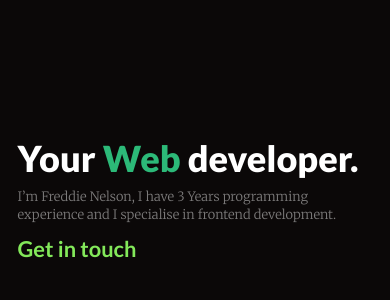
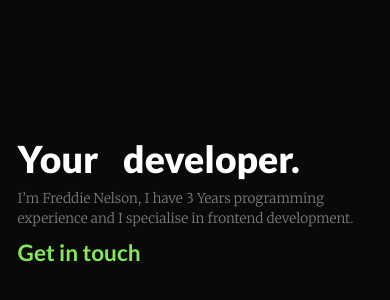
Before and after one commit to freddie-nelson/freddienelson.co.uk, a Vue app: page / in a window 390 px wide. Shown: the part 104-404 px from the top of the page. Built offline with nearby package versions, Linux system fonts and the light colour scheme.

Commit message:
added typewriter effect to hero title

```diff
--- a/src/App.vue
+++ b/src/App.vue
@@ -21,12 +21,12 @@ export default defineComponent({
 
 // fluid font change
 html {
-  font-size: 12.5px;
+  font-size: 13px;
 }
 
 @media screen and (min-width: 320px) {
   html {
-    font-size: calc(12.5px + 3.5 * ((100vw - 320px) / 680));
+    font-size: calc(13px + 3 * ((100vw - 320px) / 680));
   }
 }
 
@@ -52,7 +52,7 @@ html {
   --page-title: 900 max(4.2vw, 2.8rem) "Lato", "Arial", sans-serif;
   --heading: 700 3.375rem "Lato", "Arial", sans-serif;
   --heading-bolder: 900 3.375rem "Lato", "Arial", sans-serif;
-  --para: 300 max(1.3vw, 1rem)/1.55 "Merriweather", serif;
+  --para: 300 max(1.3vw, 1.2rem)/1.55 "Merriweather", serif;
   --para-small: 300 0.875rem/1.55 "Merriweather", serif;
 
   // spacing
@@ -62,7 +62,7 @@ html {
   @media screen and (max-width: 700px) {
     --side-padding: 4.5vw;
     --page-title: 900 max(4.2vw, 2.8rem)/.95 "Lato", "Arial", sans-serif;
-    --para: 300 max(1.3vw, 1rem)/1.45 "Merriweather", serif;
+    --para: 300 max(1.3vw, 1.02rem)/1.45 "Merriweather", serif;
   }
 }
 
--- a/src/sections/hero/Hero.vue
+++ b/src/sections/hero/Hero.vue
@@ -1,7 +1,7 @@
 <template>
   <section id="hero">
     <div class="content">
-      <h1>Your <span class="highlight" id="role-text">{{ highlight }}</span> developer.</h1>
+      <h1>Your <span class="highlight" ref="role"></span>developer.</h1>
       <p>I’m Freddie Nelson, I have 3 Years programming experience and I specialise in frontend development.</p>
       <a href="#contact">Get in touch <icon :icon="chevronIcon" /></a>
     </div>
@@ -9,8 +9,13 @@
 </template>
 
 <script lang="ts">
+// Import chevron icon
 import { Icon } from "@iconify/vue";
 import chevronIcon from "@iconify-icons/line-md/chevron-small-right";
+
+// import typewriterjs
+import Typewriter from "typewriter-effect/dist/core";
+import { setupTypewriterDesktop, setupTypewriterMobile } from "./setupTypewriter";
 
 import { defineComponent } from "vue";
 
@@ -26,14 +31,29 @@ export default defineComponent({
     }
   },
   mounted() {
+    // setup typewriter effect
+    const tw = new Typewriter(this.$refs.role, {
+      delay: 80,
+      loop: true
+    });
+
+    console.log(tw);
+
+    const delay = 1600;
+    const pause = 300;
+
     window.addEventListener("resize", () => {
       if (window.innerWidth <= 700) {
-        this.highlight = "Web";
+        setupTypewriterMobile(tw, delay, pause);
+      } else {
+        setupTypewriterDesktop(tw, delay, pause);
       }
     })
 
     if (window.innerWidth <= 700) {
-      this.highlight = "Web";
+      setupTypewriterMobile(tw, delay, pause);
+    } else {
+      setupTypewriterDesktop(tw, delay, pause);
     }
   }
 });
@@ -48,14 +68,17 @@ export default defineComponent({
 
   .content {
     margin-top: 29vh;
+    width: 100%;
 
     h1 {
       font: var(--page-title);
       color: var(--heading-dark);
       margin-bottom: 1rem;
+      white-space: nowrap;
 
       .highlight {
         color: var(--accent-dark);
+        margin-right: .4rem;
 
         // @media screen and (max-width: 700px) {
         //   display: none;
@@ -67,9 +90,9 @@ export default defineComponent({
       font: var(--para);
       color: var(--para-dark);
       opacity: .75;
-      width: 40vw;
+      width: 80%;
       min-width: 350px;
-      max-width: 850px;
+      max-width: 750px;
       margin-bottom: 1.2vh;
     }
 
--- /dev/null
+++ b/src/sections/hero/setupTypewriter.ts
@@ -0,0 +1,31 @@
+const desktop = [ "JavaScript", "VueJS", "Electron", "Express", "SEO", "NodeJS", "MongoDB", "Mobile", "Capacitor", "Ionic", "Web", "HTML", "CSS" ];
+
+export function setupTypewriterDesktop(tw: any, delay: number, pause: number) {
+  tw.typeString(desktop[0]).pauseFor(delay).deleteAll().pauseFor(pause)
+    .typeString(desktop[1]).pauseFor(delay).deleteAll().pauseFor(pause)
+    .typeString(desktop[2]).pauseFor(delay).deleteAll().pauseFor(pause)
+    .typeString(desktop[3]).pauseFor(delay).deleteAll().pauseFor(pause)
+    .typeString(desktop[4]).pauseFor(delay).deleteAll().pauseFor(pause)
+    .typeString(desktop[5]).pauseFor(delay).deleteAll().pauseFor(pause)
+    .typeString(desktop[6]).pauseFor(delay).deleteAll().pauseFor(pause)
+    .typeString(desktop[7]).pauseFor(delay).deleteAll().pauseFor(pause)
+    .typeString(desktop[8]).pauseFor(delay).deleteAll().pauseFor(pause)
+    .typeString(desktop[9]).pauseFor(delay).deleteAll().pauseFor(pause)
+    .typeString(desktop[10]).pauseFor(delay).deleteAll().pauseFor(pause)
+    .typeString(desktop[11]).pauseFor(delay).deleteAll().pauseFor(pause)
+    .typeString(desktop[12]).pauseFor(delay).deleteAll().pauseFor(pause)
+    .start();
+}
+
+const mobile = [ "JS", "Vue", "CSS", "Web", "App", "SEO"]
+
+export function setupTypewriterMobile(tw: any, delay: number, pause: number) {
+  tw.typeString(mobile[0]).pauseFor(delay).deleteAll().pauseFor(pause)
+    .typeString(mobile[1]).pauseFor(delay).deleteAll().pauseFor(pause)
+    .typeString(mobile[2]).pauseFor(delay).deleteAll().pauseFor(pause)
+    .typeString(mobile[3]).pauseFor(delay).deleteAll().pauseFor(pause)
+    .typeString(mobile[4]).pauseFor(delay).deleteAll().pauseFor(pause)
+    .typeString(mobile[5]).pauseFor(delay).deleteAll().pauseFor(pause)
+    .typeString(mobile[6]).pauseFor(delay).deleteAll().pauseFor(pause)
+    .start();
+}
--- /dev/null
+++ b/src/types/typewriter-effect/index.d.ts
@@ -0,0 +1 @@
+declare module "typewriter-effect/dist/core";
--- a/tsconfig.json
+++ b/tsconfig.json
@@ -12,7 +12,8 @@
     "sourceMap": true,
     "baseUrl": ".",
     "types": [
-      "webpack-env"
+      "webpack-env",
+      "./src/types/*"
     ],
     "paths": {
       "@/*": [
```
